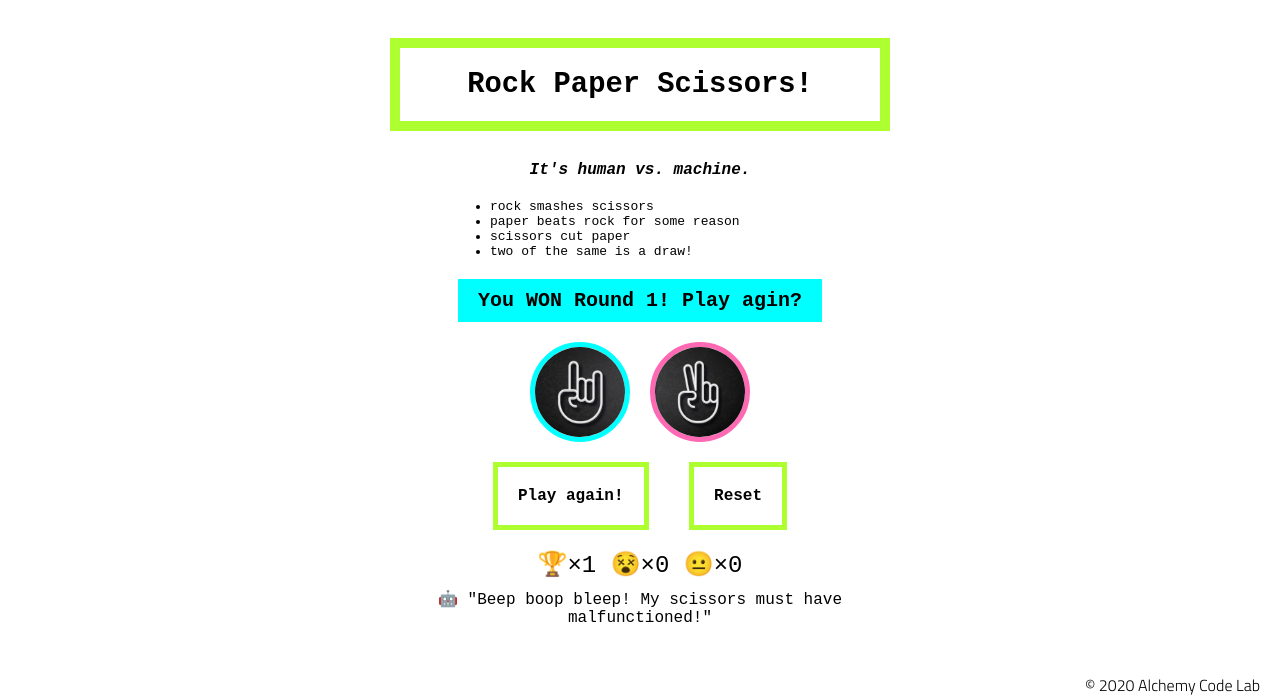
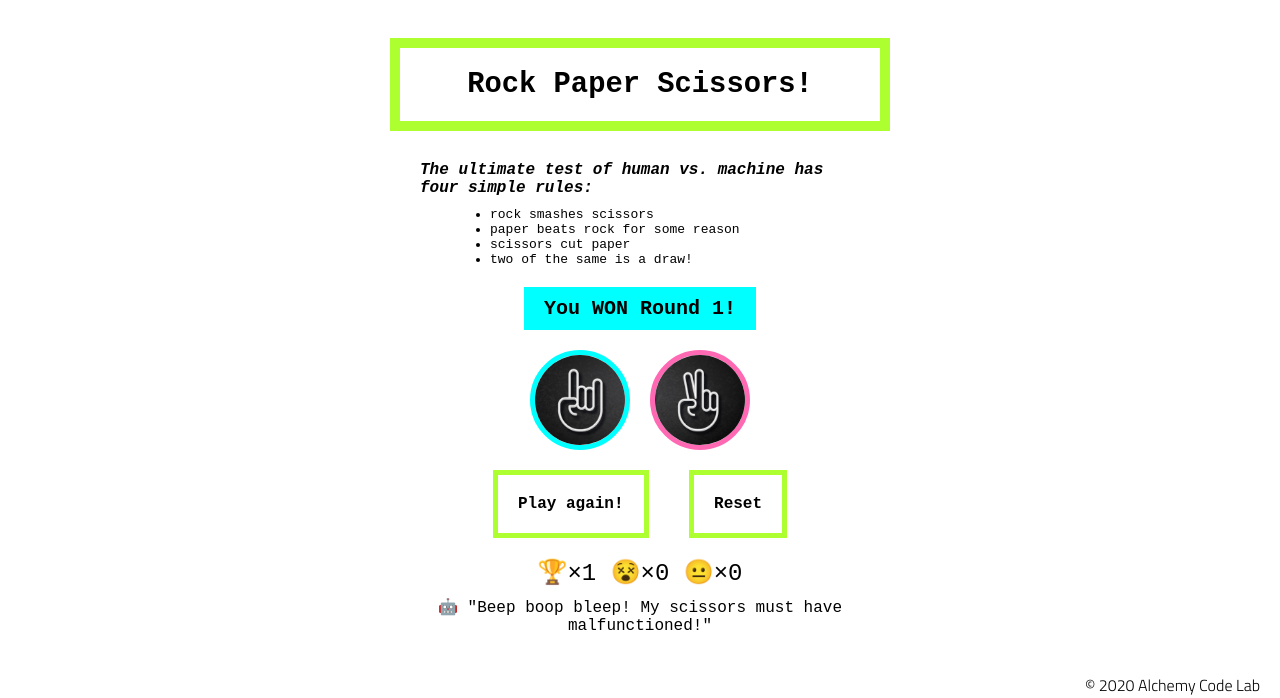
Before and after one commit to erichsauer/lab-03-rock-paper-scissors, a plain HTML site: page index.html in a window 1280 px wide. Both pictures are taken after a click on the button "1-2-3 GO!". Shown: the part 102-800 px from the top of the page. Drawn offline with Linux system fonts and the light colour scheme.

Commit message:
okay for real though makes it perfect and damn it looks really good and is fun and is it okay to ramble in a commit message?

```diff
--- a/app.js
+++ b/app.js
@@ -39,7 +39,7 @@ playButton.addEventListener('click', () => {
     if (didUserWin(playerThrow, computerThrow) === 'win') {
         wins++;
 
-        gameResults = `You WON Round ${round}! Play agin?`;
+        gameResults = `You WON Round ${round}!`;
         commentary = `🤖 "Beep boop bleep! My ${computerThrow} must have malfunctioned!"`;
 
         gameResultsDiv.style.backgroundColor = 'aqua';
--- a/index.html
+++ b/index.html
@@ -22,7 +22,7 @@
             <h2 class="game-title">
                 Rock Paper Scissors!
             </h2>
-            <p class="rules-intro">It's human vs. machine.</p>
+            <p class="rules-intro">The ultimate test of human vs. machine has four simple rules:</p>
             <content class='rules-container'>
                 <ul>
                     <li>rock smashes scissors</li>
--- a/styles/style.css
+++ b/styles/style.css
@@ -131,7 +131,7 @@ input:checked + img {
 }
 
 .rules-intro {
-    margin-bottom: 20px;
+    margin-bottom: 10px;
     font-size: 1rem;
     font-style: italic;
     font-weight: bold;
```
